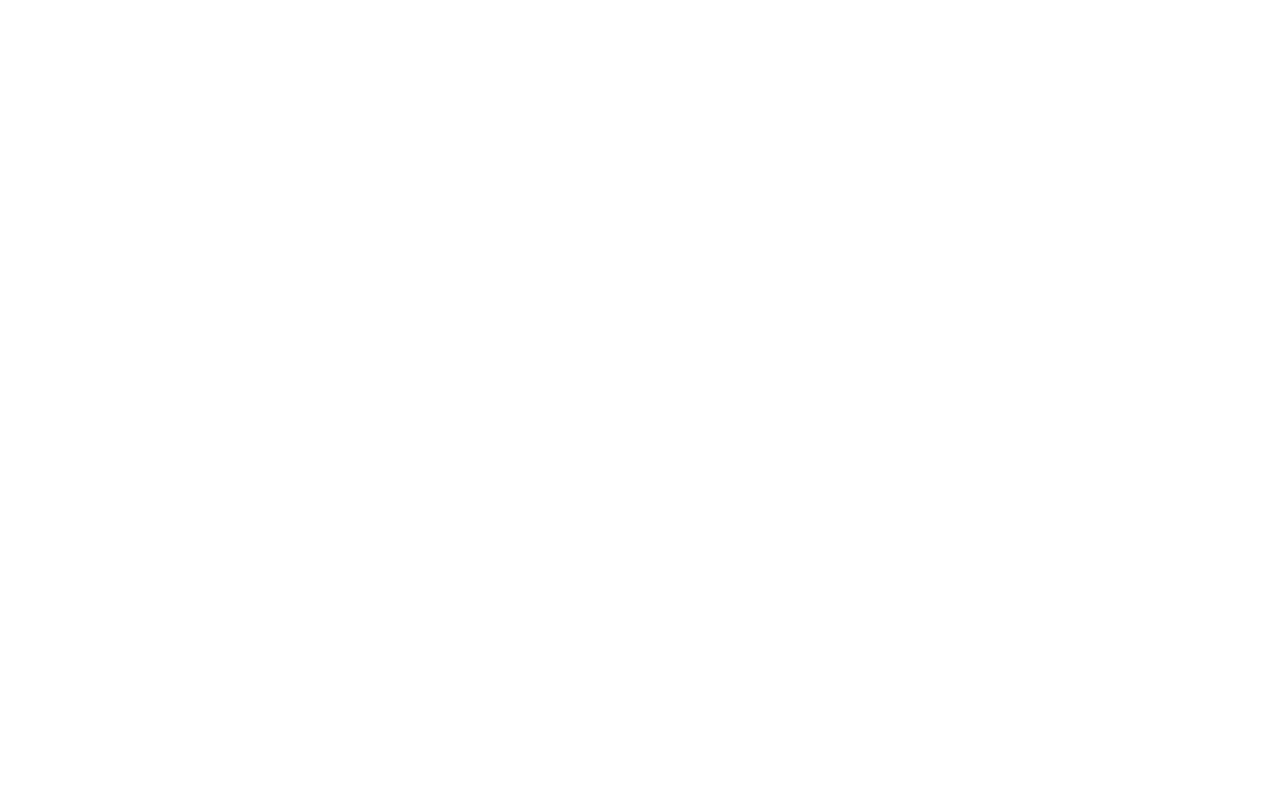
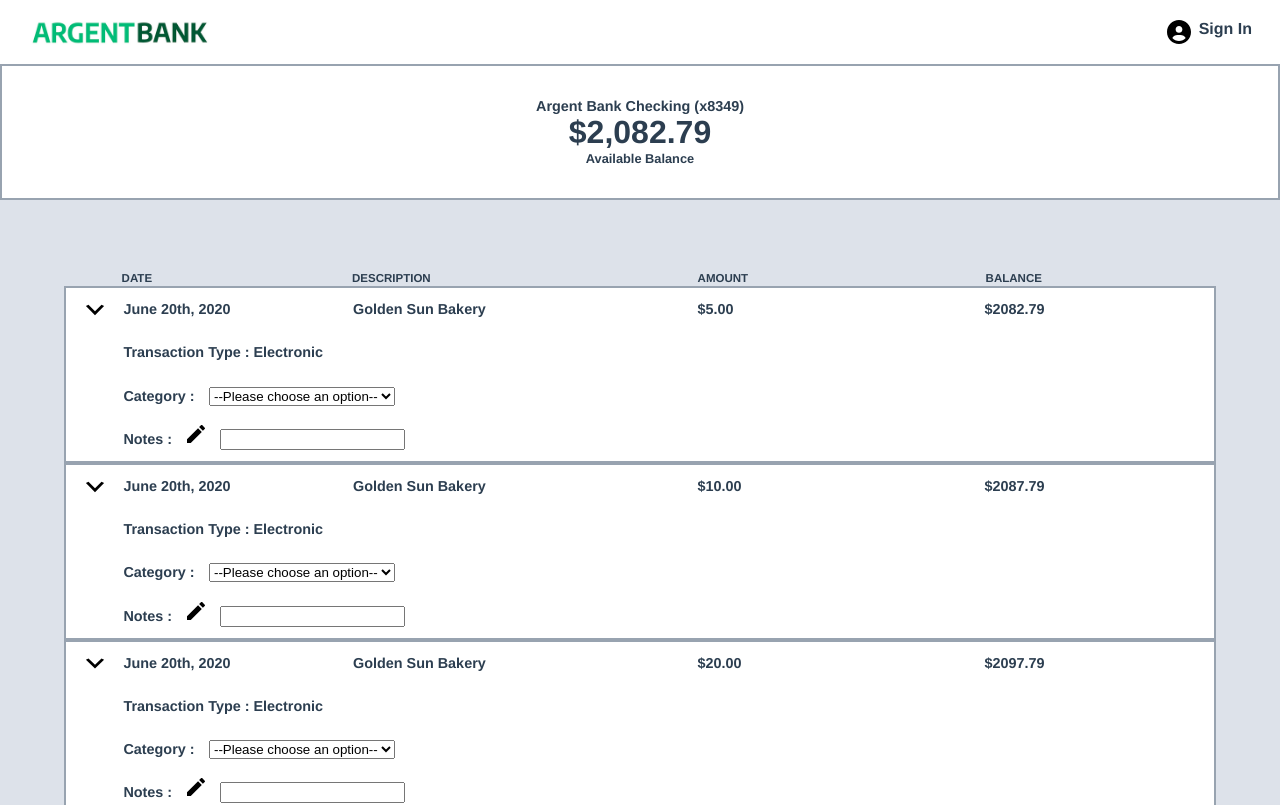
Before and after one commit to ContactJHC/argent-bank-front, a React (Create React App) app: page /user/view/1 in a window 1280 px wide. Before the commit this address had no page. Shown: the top 805 px of the page. Built offline with nearby package versions, Linux system fonts and the light colour scheme.

Commit message:
each transaction view has its own current balance according to the :accountId url param

```diff
--- a/src/Routes.js
+++ b/src/Routes.js
@@ -16,7 +16,7 @@
             element: <Home />
         },
         {
-          path: "/profile/view/:accountId",
+          path: "/user/view/:accountId",
           element: <Transactions />
         },
         // {
@@ -28,7 +28,7 @@
           element: <Login />
         },
         {
-          path: "/profile",
+          path: "/user",
           element: <User />
         },
         // {
--- a/src/components/Account/Account.jsx
+++ b/src/components/Account/Account.jsx
@@ -9,7 +9,7 @@
             <p className="account-amount-description">{description}</p>
         </div>
         <div className="account-content-wrapper cta">
-            <Link to={`/profile/view/:${accountId}`} className="transaction-link">
+            <Link to={`/user/view/${accountId}`} className="transaction-link">
             <button className="transaction-button">View transactions</button>
             </Link>
         </div>
--- a/src/components/TransactionHeader/TransactionHeader.jsx
+++ b/src/components/TransactionHeader/TransactionHeader.jsx
@@ -1,6 +1,31 @@
 
-export default function TransactionHeader() {
+
+
+
+
+
+
+
+
+
+
+
+
+
+
+
+
+
+
+
+
+export default function TransactionHeader({title, balance, legend}) {
+  console.log('composant chargé', title, balance, legend)
   return (
-    <div>TransactionHeader</div>
+    <div>
+        <div id="header-title">{title}</div>
+        <div id="header-balance">{balance}</div>
+        <div id="header-legend">{legend}</div>
+    </div>
   )
 }
--- a/src/pages/Login/Login.jsx
+++ b/src/pages/Login/Login.jsx
@@ -21,7 +21,7 @@
             </label>
           </div>
           {/* <!-- PLACEHOLDER DUE TO STATIC SITE --> */}
-          <Link to={"/profile"} className="sign-in-button">
+          <Link to={"/user"} className="sign-in-button">
             Sign In
           </Link>
         </form>
--- a/src/pages/Transactions/Transactions.jsx
+++ b/src/pages/Transactions/Transactions.jsx
@@ -16,16 +16,34 @@
 import "./Transactions.css"
 import arrowUp from "../../assets/arrowUp.svg"
 import arrowDown from "../../assets/arrowDown.svg"
+import pencilIcon from "../../assets/pencil.svg"
+import TransactionHeader from "../../components/TransactionHeader/TransactionHeader"
+import { transactionsDataHeader, transactionsData } from "../../data/transactionsData"
+import { useParams, useNavigate } from "react-router-dom"
 
 export default function Transactions() {
+    const identifiant = useParams()
+    const navigate = useNavigate()
+
+    let data = transactionsDataHeader
+    const headerData = data.filter((obj) => {
+        return (
+        obj.accountId === identifiant.accountId
+        )
+    })[0]
+    console.log(headerData);
+    if (headerData === undefined || headerData.length === 0) {
+        navigate('*')
+    }
+
     return (
     <main class="main">
     <header>
-        <div>
-            <div id="header-title">Argent Bank Checking (x8349)</div>
-            <div id="header-balance">$2,082.79</div>
-            <div id="header-legend">Available Balance</div>
-        </div>
+        <TransactionHeader
+            title={headerData.title}
+            balance={headerData.balance}
+            legend={headerData.legend}
+        />
     </header>
     <section>
     <div className="container">
@@ -36,23 +54,25 @@
             <div className="container-amount">AMOUNT</div>
             <div className="container-balance">BALANCE</div>
         </div>
+        {transactionsData.map((transaction)=>{
+            return(
             <div className="container-row">
                 <div className="container-line">
                     <div className="container-arrow">
                         <div className="visible arrow-down"><img src={arrowDown} alt="flèche descendante"/></div>
                         <div className="hidden arrow-up"><img src={arrowUp} alt="flèche descendante"/></div>
                     </div>
-            <div className="container-date">June 20th, 2020</div>
-            <div className="container-description">Golden Sun Bakery</div>
-            <div className="container-amount">$5.00</div>
-            <div className="container-balance">$2082.79</div>
+                    <div className="container-date">{transaction.date}</div>
+                    <div className="container-description">{transaction.description}</div>
+                    <div className="container-amount">{transaction.amount}</div>
+                    <div className="container-balance">{transaction.balance}</div>
                 </div>
-            <div className="container-details hidden">
+                <div className="container-details visible">
                     <div className="container-line container-details-type">Transaction Type : Electronic</div>
                     <div className="container-line container-details-category">
                         <div className="category-text">Category :</div>
                         <div className="hidden">
-                <img src="./img/pencil.svg" alt="crayon"/>
+                            <img src={pencilIcon} alt="crayon"/>
                         </div>
                         <div className="visible">
                             <select className="category-selector">
@@ -70,8 +90,8 @@
                         <label for="notes">
                             <div className="notes-text">Notes : </div>
                         </label>
-                <div className="hidden">
-                <img src="./img/pencil.svg" alt="crayon"/>
+                        <div className="visible">
+                            <img src={pencilIcon} alt="pencil"/>
                         </div>
                         <div className="visible">
                             <input type="text" id="notes"  className="notes-input"/>
@@ -79,93 +99,8 @@
                     </div>
                 </div>
             </div>
-        <div className="container-row">
-            <div className="container-line">
-            <div className="container-arrow">
-                <div className="visible arrow-down"><img src="./img/arrowDown.svg" alt="flèche descendante"/></div>
-                <div className="hidden arrow-up"><img src="./img/arrowUp.svg" alt="flèche descendante"/></div>
-            </div>
-            <div className="container-date">June 20th, 2020</div>
-            <div className="container-description">Golden Sun Bakery</div>
-            <div className="container-amount">$5.00</div>
-            <div className="container-balance">$2082.79</div>
-            </div>
-            <div className="container-details">
-            <div className="container-line container-details-type">Transaction Type : Electronic</div>
-            <div className="container-line container-details-category">
-                <div className="category-text">Category :</div>
-                <div className="hidden">
-                <img src="./img/pencil.svg" alt="crayon"/>
-                </div>
-                <div className="visible">
-                <select className="category-selector">
-                    <option value="">--Please choose an option--</option>
-                    <option value="electronic">Electronic</option>
-                    <option value="food">Food</option>
-                    <option value="money">Money</option>
-                    <option value="fuel">Fuel</option>
-                    <option value="groceries">Groceries</option>
-                    <option value="clothes">Clothes</option>
-                </select>
-                </div>
-            </div>
-            <div className="container-line container-details-notes">
-                <label for="notes">
-                <div className="notes-text">Notes : </div>
-                </label>
-                <div className="hidden">
-                <img src="./img/pencil.svg" alt="crayon"/>
-                </div>
-                <div className="visible">
-                <input type="text" id="notes"  className="notes-input"/>
-                </div>
-            </div>
-            </div>
-        </div>
-        <div className="container-row">
-            <div className="container-line">
-            <div className="container-arrow">
-                <div className="visible arrow-down"><img src="./img/arrowDown.svg" alt="flèche descendante" /></div>
-                <div className="hidden arrow-up"><img src="./img/arrowUp.svg" alt="flèche descendante" /></div>
-            </div>
-            <div className="container-date">June 20th, 2020</div>
-            <div className="container-description">Golden Sun Bakery</div>
-            <div className="container-amount">$5.00</div>
-            <div className="container-balance">$2082.79</div>
-            </div>
-            <div className="container-details hidden">
-            <div className="container-line container-details-type">Transaction Type : Electronic</div>
-            <div className="container-line container-details-category">
-                <div className="category-text">Category :</div>
-                <div className="hidden">
-                <img src="./img/pencil.svg" alt="crayon"/>
-                </div>
-                <div className="visible">
-                <select className="category-selector">
-                    <option value="">--Please choose an option--</option>
-                    <option value="electronic">Electronic</option>
-                    <option value="food">Food</option>
-                    <option value="money">Money</option>
-                    <option value="fuel">Fuel</option>
-                    <option value="groceries">Groceries</option>
-                    <option value="clothes">Clothes</option>
-                </select>
-                </div>
-            </div>
-            <div className="container-line container-details-notes">
-                <label for="notes">
-                <div className="notes-text">Notes : </div>
-                </label>
-                <div className="hidden">
-                <img src="./img/pencil.svg" alt="crayon"/>
-                </div>
-                <div className="visible">
-                <input type="text" id="notes"  className="notes-input" />
-                </div>
-            </div>
-            </div>
-        </div>
-
+            )
+        })}
     </div>
     </section>
     </ main>
```
Lines whose indentation alone changed are shown as unchanged.
